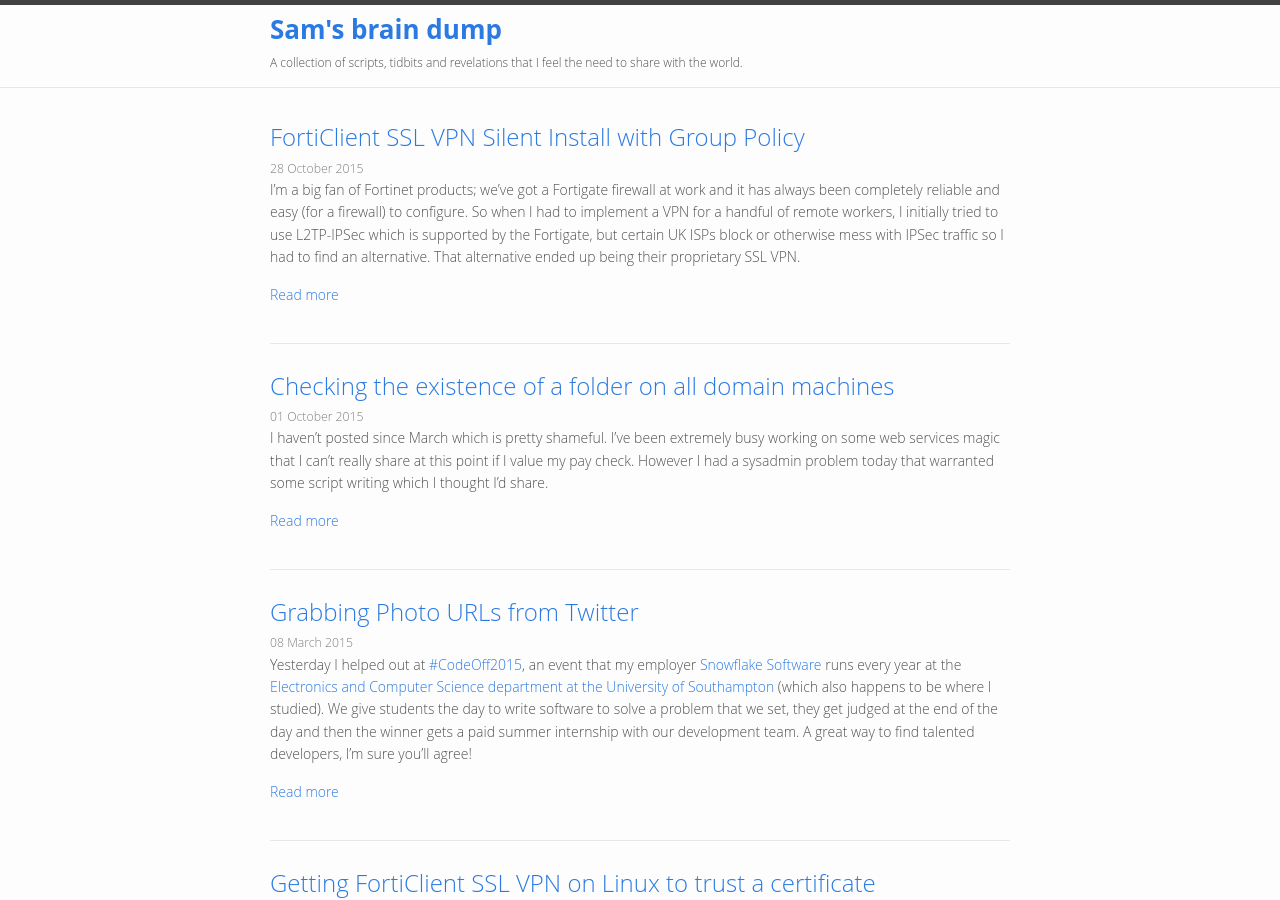
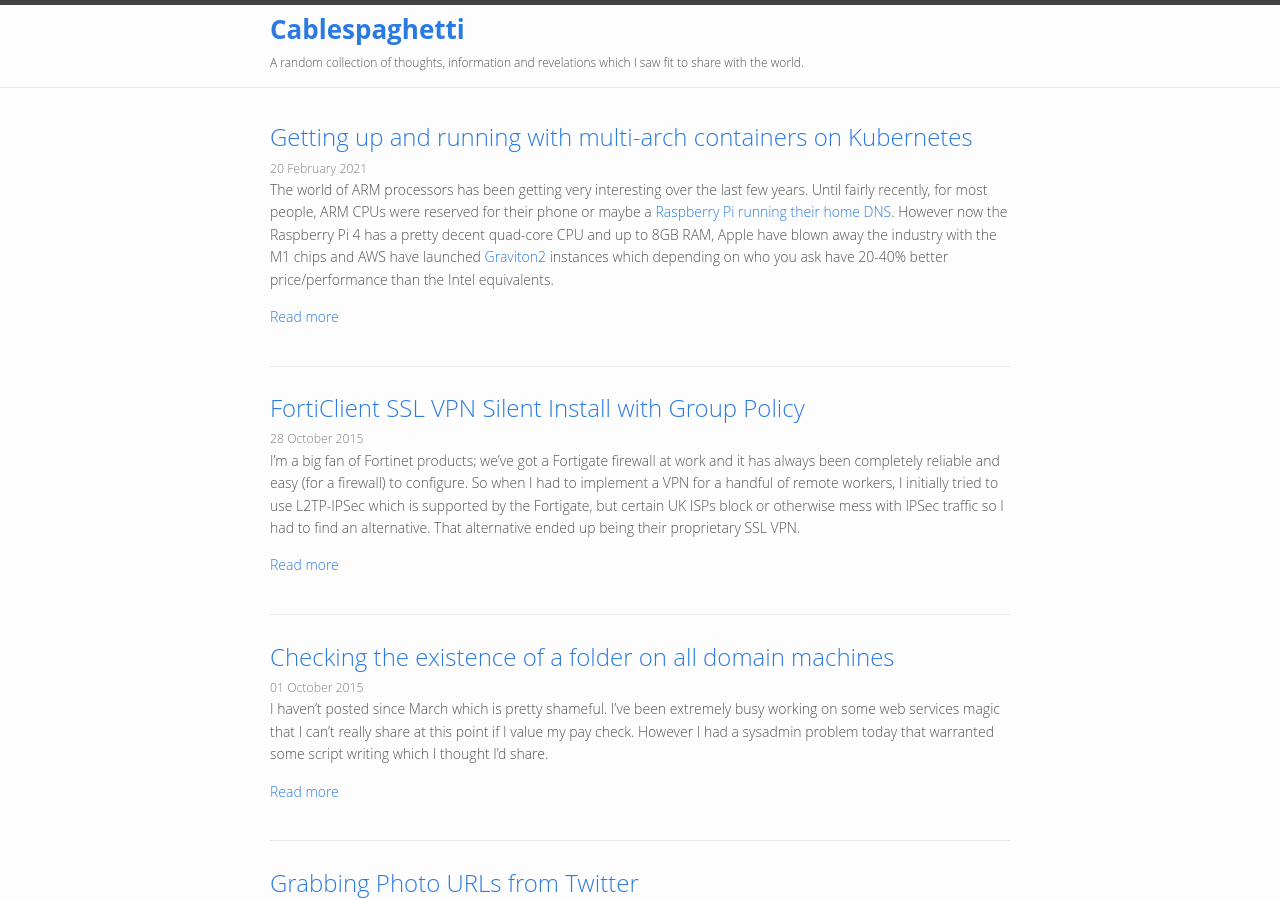
Before and after one commit to cablespaghetti/cablespaghetti.github.io, a Jekyll site: the page built from index.html, in a window 1280 px wide and 900 px high. Built offline with Jekyll 4.4.1, drawn with Linux system fonts in a browser that asks for light colours; some of the changed lines change nothing that is shown.

Commit message:
Post multi-arch kubernetes clusters article

````diff
--- a/_config.yml
+++ b/_config.yml
@@ -1,6 +1,6 @@
 # Site settings
-title: Sam's brain dump
-description: A collection of scripts, tidbits and revelations that I feel the need to share with the world.
+title: Cablespaghetti
+description: A random collection of thoughts, information and revelations which I saw fit to share with the world.
 baseurl: "" # the subpath of your site, e.g. /blog/
 url: "https://cablespaghetti.dev" # the base hostname & protocol for your site
 twitter_username: cablespaghetti
--- /dev/null
+++ b/_posts/2021-02-20-managing-multi-arch-kubernetes-clusters.markdown
@@ -0,0 +1,153 @@
+---
+layout: post
+title:  "Getting up and running with multi-arch containers on Kubernetes"
+description: "How to effectively add arm64 nodes into an existing amd64 Kubernetes cluster without making problems for yourself."
+date: 2021-02-20 17:00
+tags: kubernetes arm aws
+---
+
+The world of ARM processors has been getting very interesting over the last few years. Until fairly recently, for most people, ARM CPUs were reserved for their phone or maybe a [Raspberry Pi running their home DNS](https://pi-hole.net/). However now the Raspberry Pi 4 has a pretty decent quad-core CPU and up to 8GB RAM, Apple have blown away the industry with the M1 chips and AWS have launched [Graviton2](https://aws.amazon.com/ec2/graviton/) instances which depending on who you ask have 20-40% better price/performance than the Intel equivalents.
+
+Despite all this, until recently I wasn't convinced trying to use arm64 nodes in a production Kubernetes cluster was worth the effort. However the combination of all these events has caused a lot of the software to catch up and support for arm64 in Kubernetes distributions from Amazon EKS to k3s is now excellent! It is likely that a good proportion of the container images you're using in production now support "multi-arch" and will run on both arm64 and amd64 machines.
+
+## Container Images
+
+Let's start with the container images, as that's what you'll need to tackle first if you want to start using arm64 in your environments. Historically if you wanted to support multiple CPU architectures for your container image you would have to have two separate tags e.g. myimage:1.2.3-amd64 and myimage:1.2.3-arm64. This was both a pain for people building the images and for people trying to use them; if you're deploying a Helm Chart for example you would have to override the image tags if you wanted to run on ARM and there was no hope for you if you wanted to use mixture of arm64 and amd64 nodes in a cluster and have the same pods seamlessly schedule on either (without some extra tooling).
+
+This problem has gone away with Manifest Lists in the [Image Manifest V2 spec](https://docs.docker.com/registry/spec/manifest-v2-2/). This allows you to specify a list of container images for a number of different architectures in a single "Manifest List". In newer container runtime versions (like Docker) this means if you do a `docker pull nginx:alpine` on your Raspberry Pi you'll get an image for arm64 and on your Intel laptop you'll get an amd64 image without any further effort. Previously you would have got the godforsaken "exec format error".
+
+You might think that this means we've reached multi-arch nirvana and everything will "just work" now, but unfortunately this is not the case. If you're using an existing public image, you will need to make sure that it is using a manifest list and supports both amd64 and arm64. Some registries make this really easy, such as Docker Hub, where you'll get a nice list of architectures on the Tags tab.
+
+However some don't make it obvious at all! The easiest way I've found so far to determine if an image is multi-arch, is to use the experimental [docker manifest command](https://docs.docker.com/engine/reference/commandline/manifest/) in the latest Docker versions. As it says in the documentation you will have to enable experimental features in `~/.docker/config.json` then you will be able to run a command like:
+
+```
+[~]$ docker manifest inspect nginx:alpine
+{
+   "schemaVersion": 2,
+   "mediaType": "application/vnd.docker.distribution.manifest.list.v2+json",
+   "manifests": [
+      {
+         "mediaType": "application/vnd.docker.distribution.manifest.v2+json",
+         "size": 1568,
+         "digest": "sha256:9a39c77d9ea3a9ddc41535f875b7610a0f121df3c2496c16f2a3a5fcb0e43e4f",
+         "platform": {
+            "architecture": "amd64",
+            "os": "linux"
+         }
+      },
+      {
+         "mediaType": "application/vnd.docker.distribution.manifest.v2+json",
+         "size": 1568,
+         "digest": "sha256:22d2c4a5220232818a0fe7a5d3651c846bc3e7d2ff8dbfc2f665c717f0e43a69",
+         "platform": {
+            "architecture": "arm64",
+            "os": "linux",
+            "variant": "v8"
+         }
+      },
+...
+```
+
+As you can see the nginx:alpine image is a "manifest list" rather than a plain old manifest and supports the two architectures we're after. Great! However distroless-java is still single architecture:
+```
+[~]$ docker manifest inspect gcr.io/distroless/java
+{
+	"schemaVersion": 2,
+	"mediaType": "application/vnd.docker.distribution.manifest.v2+json",
+	"config": {
+		"mediaType": "application/vnd.docker.container.image.v1+json",
+		"size": 1164,
+		"digest": "sha256:85cdcf63cad1cfe5373c68f78f21f0c6349fee87fbb40bc9a9dc7d560f52438b"
+	},
+	"layers": [
+		{
+			"mediaType": "application/vnd.docker.image.rootfs.diff.tar.gzip",
+			"size": 643695,
+			"digest": "sha256:9e4425256ce4503b2a009683be02372ee51d411e9cc3547919e064fee4970eab"
+		},
+...
+```
+
+I won't go into building these multi-architecture manifest lists here, as it very much depends on which tool you're using. If you're using Docker to build your images you can use the [docker buildx](https://docs.docker.com/buildx/working-with-buildx/) experimental feature. We're currently using the [jib-maven-plugin](https://github.com/GoogleContainerTools/jib/tree/master/jib-maven-plugin#extended-usage) for our Java-based apps, which has recently added the `platforms` feature. There are many other ways to do it and GitHub actions you can use, so it's not too hard, and you don't need an arm64 machine to build an arm64-compatible image anymore thanks to integration with QEMU.
+
+## Kubernetes
+
+Getting arm64 nodes in your cluster is as simple as just creating an extra autoscaling group (or one per Availability Zone) in AWS or using [k3sup](https://github.com/alexellis/k3sup) to join your Raspberry Pi 4 to your k3s cluster. I'll try to keep this post generic to however you deploy Kubernetes, but as we're using EKS in production, [here is the documentation](https://docs.aws.amazon.com/eks/latest/userguide/eks-optimized-ami.html#arm-ami) on getting the right AMI for your architecture. I also have a k3s cluster at home with two old Intel laptops and a Raspberry Pi 4, and this guide works exactly the same on that.
+
+Before you add arm64 nodes to your cluster you must consider whether you want to specifically exclude incompatible Pods from running on these nodes with [node affinity rules](https://kubernetes.io/docs/tasks/configure-pod-container/assign-pods-nodes-using-node-affinity/), or if you want to exclude all Pods by default and specifically allow the ones you know work on arm64 with [taints and tolerations](https://kubernetes.io/docs/concepts/scheduling-eviction/taint-and-toleration/). I went with the latter on our EKS clusters because the majority of our workloads aren't yet multi-arch, but on my home Raspberry Pi cluster I went with the former.
+
+### Node Affinity
+
+The node affinity rule option requires no configuration of the nodes themselves because recent Kubernetes versions have a standard `kubernetes.io/arch` node label; this should be set to arm64 or amd64. However it will require a lot of effort if you have a large number of workloads which don't yet work on arm64.
+
+```
+[~]$ kubectl describe no myarmnode
+Name:               myarmnode
+Roles:              control-plane,etcd,master
+Labels:             kubernetes.io/arch=arm64
+                    kubernetes.io/hostname=myarmnode
+                    kubernetes.io/os=linux
+```
+
+All you need to do is set up a [node affinity rule](https://kubernetes.io/docs/tasks/configure-pod-container/assign-pods-nodes-using-node-affinity/) in the PodSpec of any Pods which don't have multi-arch images like this:
+
+```
+affinity:
+  nodeAffinity:
+    requiredDuringSchedulingIgnoredDuringExecution:
+      nodeSelectorTerms:
+        - matchExpressions:
+          - key: "kubernetes.io/arch"
+            operator: In
+            values: ["amd64"]
+```
+
+You could also do the opposite and use the `NotIn` operator and values set as `["arm64"]`.
+
+### Taints and Tolerations
+
+The option I went with in our EKS clusters is to set up a `NoSchedule` "taint" on all arm64 nodes which we then "tolerate" on any pods we know to work on arm64. I've done this in the user-data script in the Launch Template used by our Graviton2 Auto Scaling Groups through the `--kubelet-extra-args` flag of [bootstrap.sh](https://aws.amazon.com/blogs/opensource/improvements-eks-worker-node-provisioning/); the extra arg you need to pass to the kubelet is `--register-with-taints="arch=arm64:NoSchedule"`. You can also just use this command after your nodes are registered to the cluster: `kubectl taint no myarmnode arch=arm64:NoSchedule`.
+
+Once all your arm64 nodes are tainted, only Pods with the right [tolerations](https://kubernetes.io/docs/concepts/scheduling-eviction/taint-and-toleration/) will be scheduled to run on them. As with affinity rules, they are specified in the PodSpec of your Pod. In our case the toleration needed will be:
+
+```
+tolerations:
+- key: "arch"
+  operator: "Equal"
+  value: "arm64"
+  effect: "NoSchedule"
+```
+
+You might see some system-level DaemonSets like kube-proxy already have tolerations like this, which will also work:
+```
+tolerations:
+- effect: NoSchedule
+  operator: Exists
+```
+
+If you get issues with certain DaemonSets not being scheduled on your arm nodes, even though they have the right tolerations, check that the affinity rules don't exclude nodes by the `kubernetes.io/arch` label.
+
+### Finding multi-arch images
+
+The first Pods I had to make sure were running on our arm64 nodes were the DaemonSets for things like fluentd (our logging agent) or jaeger-agent (our tracing agent). Unfortunately neither of these images were multi-arch which would have been a blocker for running our workloads on arm64 nodes. However as is often the case in the Open Source world, somebody had already had the same problem and a bit of searching GitHub showed up an open Pull Request or Issue with links to un-official images; [this in the case of fluentd](https://github.com/kokuwaio/helm-charts/issues/12) and [this in the case of jaeger-agent](https://github.com/querycap/jaeger). This is course not as good as the project providing official multi-arch images (like everything except kube-state-metrics in the [kube-prometheus-stack Helm Chart](https://github.com/prometheus-community/helm-charts/tree/main/charts/kube-prometheus-stack)) but in more and more cases official multi-arch images are available and this will only get better over time.
+
+### Cluster autoscaler
+
+After I'd got a number of our workloads set up to run on either arm64 or amd64 nodes, I of course wanted to run as many arm64 nodes as possible due to the lower cost. I did this using the [Priority based expander for cluster-autoscaler](https://github.com/kubernetes/autoscaler/blob/master/cluster-autoscaler/expander/priority/readme.md) by setting the Auto Scaling Groups for arm64 nodes to a higher priority than the rest of our groups. You could also set up `preferredDuringSchedulingIgnoredDuringExecution` affinity rules on arm64 compatible Pods but we found the Cluster Autoscaler configuration to be sufficient.
+
+
+### Bash one-liner for good measure
+
+This will (on Linux at least) list out all the arm64 compatible images running in your Kubernetes cluster:
+
+```
+kubectl get po -A -o yaml | grep 'image:' | cut -f2- -d':' | sed 's/^[[:space:]]*//g' | grep '/' | sort -u | xargs -I{} bash -c "docker manifest inspect {} | grep -q arm64 && echo {}"
+```
+
+Change `grep -q` to `grep -vq` to invert the logic and return images which won't work on arm64 nodes.
+
+This would definitely be nicer using [yq](https://github.com/mikefarah/yq) rather than parsing YAML with grep, cut and sed...but I know most people don't have yq installed.
+
+## Final thoughts
+
+It is still a bit of effort to add arm64 nodes to your Kubernetes clusters. However for us it was worth the effort for the cost savings and it's always exciting to be an early adopter. If anyone has any questions on how I've got things set up or would like to share different approaches I'm [on Twitter](https://twitter.com/cablespaghetti) and love to hear from other people working on similar challenges!
````
